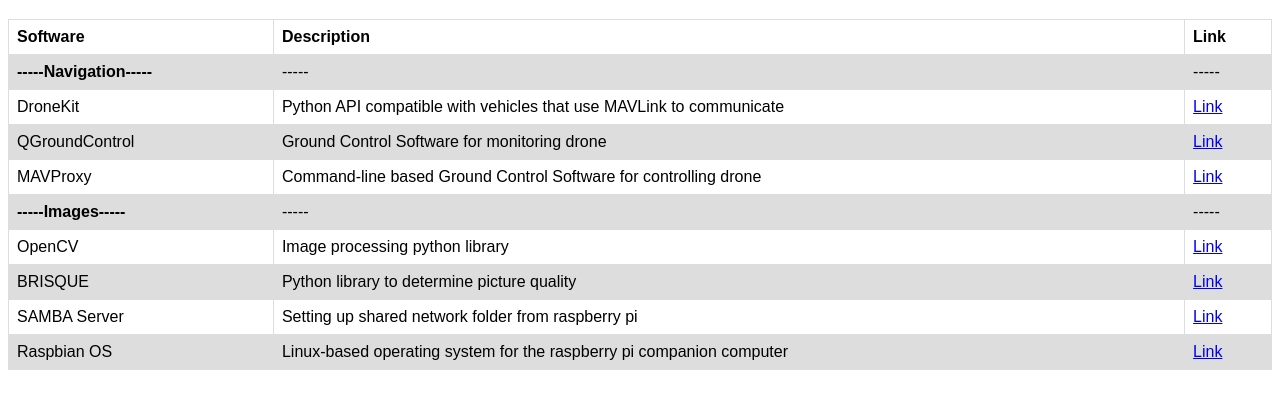
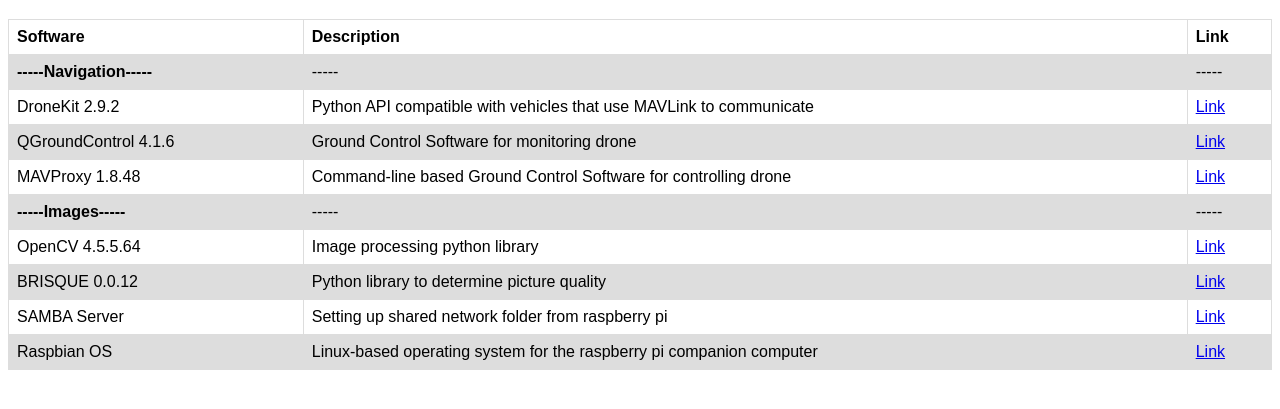
Before and after one commit to grsmith7/ECE592, a plain HTML site: page software.html in a window 1280 px wide. Shown: the part 61-470 px from the top of the page. Drawn offline with Linux system fonts and the light colour scheme.

Commit message:
Update software.html

```diff
--- a/software.html
+++ b/software.html
@@ -48,19 +48,19 @@ tr:nth-child(even) {
 		</tr>
 
 		<tr>
-			<td>DroneKit</td>
+			<td>DroneKit 2.9.2</td>
 			<td>Python API compatible with vehicles that use MAVLink to communicate</td>
 			<td><a target="_blank" href="https://dronekit-python.readthedocs.io/en/latest/guide/quick_start.html">Link</a></td>
 		</tr>
 
 		<tr>
-			<td>QGroundControl</td>
+			<td>QGroundControl 4.1.6</td>
 			<td>Ground Control Software for monitoring drone</td>
 			<td><a target="_blank" href="https://docs.qgroundcontrol.com/master/en/getting_started/download_and_install.html">Link</a></td>
 		</tr>
 
 		<tr>
-			<td>MAVProxy</td>
+			<td>MAVProxy 1.8.48</td>
 			<td>Command-line based Ground Control Software for controlling drone</td>
 			<td><a target="_blank" href="https://ardupilot.org/mavproxy/docs/getting_started/download_and_installation.html">Link</a></td>
 		</tr>
@@ -72,13 +72,13 @@ tr:nth-child(even) {
 		</tr>
 
 		<tr>
-			<td>OpenCV</td>
+			<td>OpenCV 4.5.5.64</td>
 			<td>Image processing python library</td>
 			<td><a target="_blank" href="https://pypi.org/project/opencv-python/">Link</a></td>
 		</tr>
 
 		<tr>
-			<td>BRISQUE</td>
+			<td>BRISQUE 0.0.12</td>
 			<td>Python library to determine picture quality</td>
 			<td><a target="_blank" href="https://pypi.org/project/brisque/">Link</a></td>
 		</tr>
```
